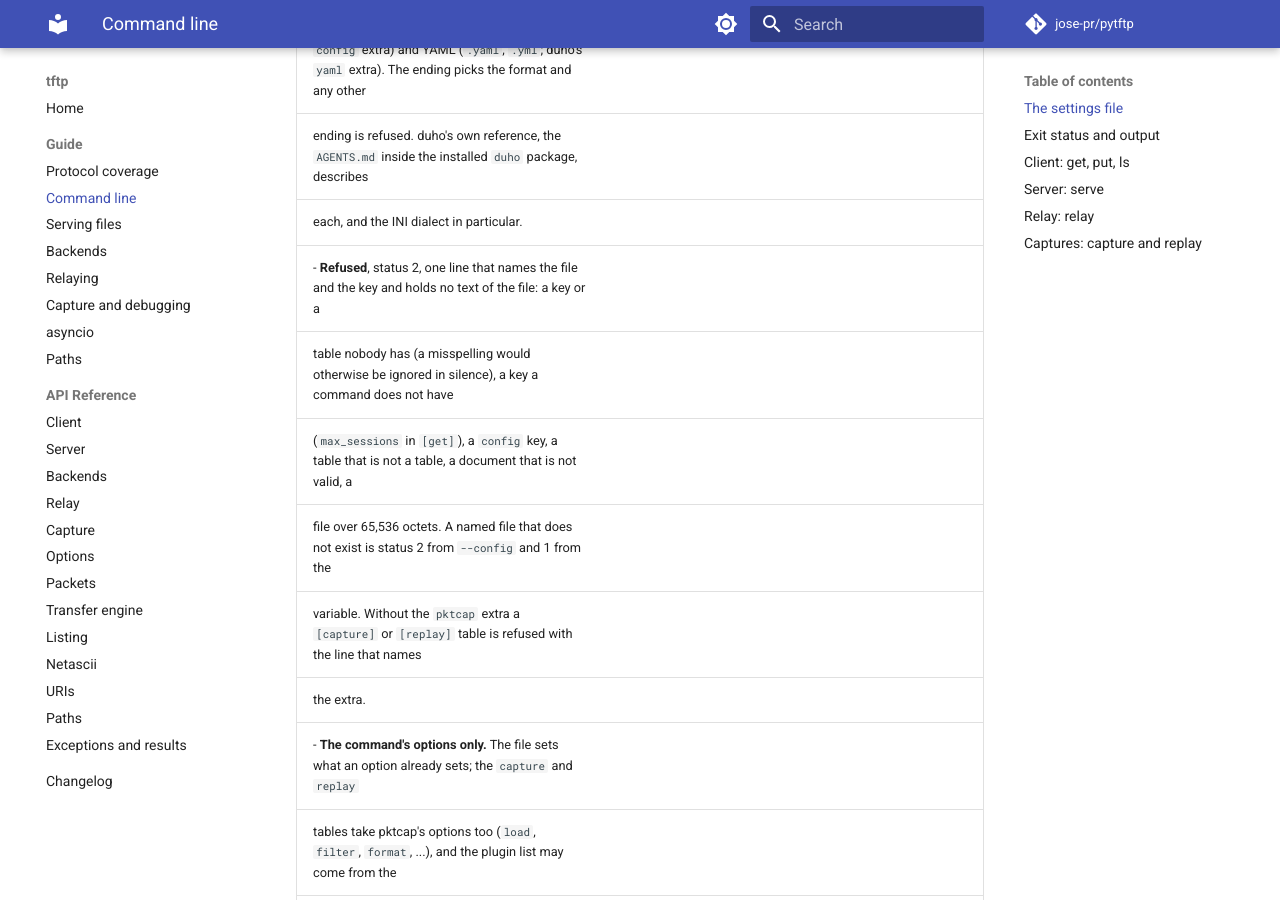
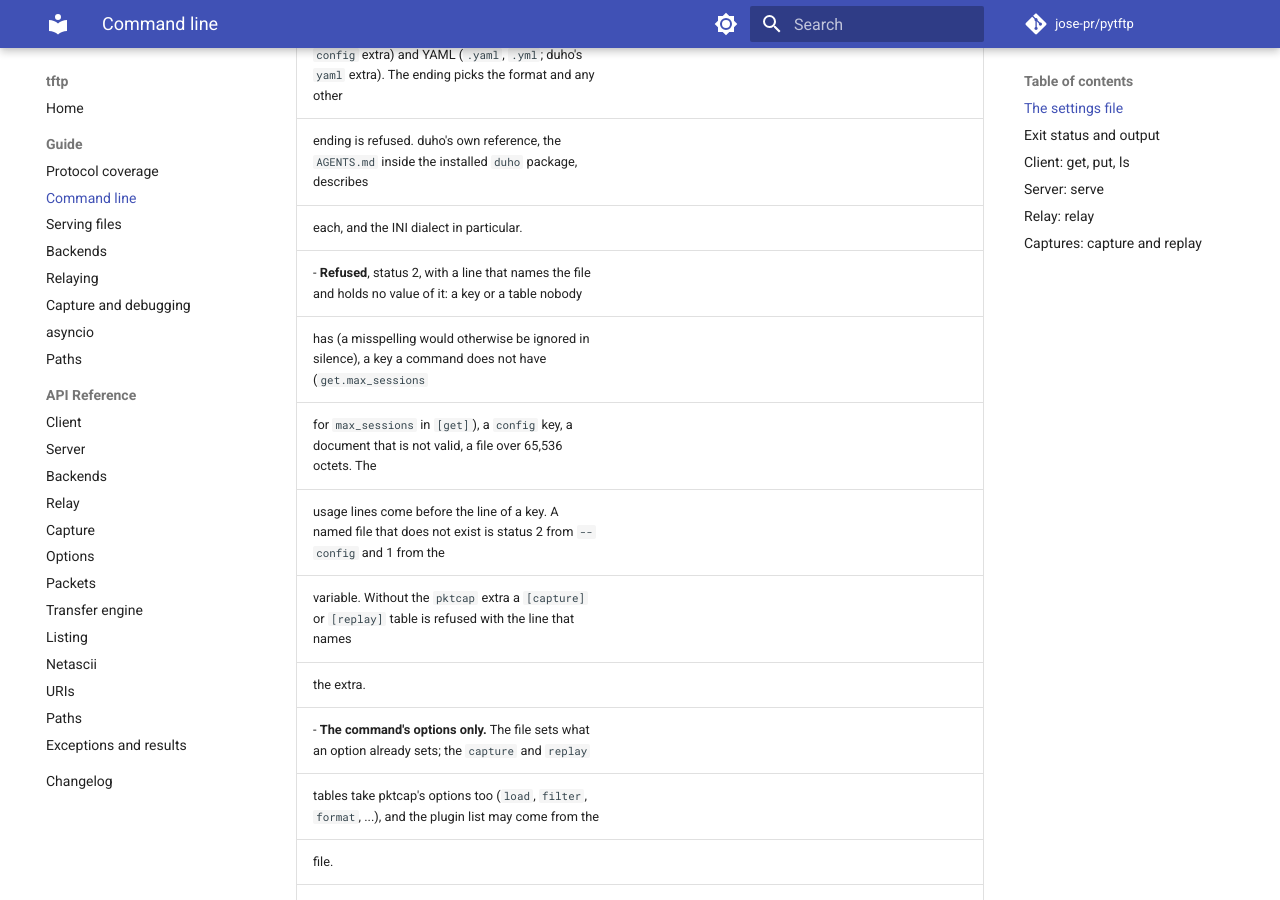
Before and after one commit to jose-pr/pytftp, an MkDocs documentation site: the page built from docs/cli.md, in a window 1280 px wide and 900 px high, scrolled down 1978 px. Built offline with MkDocs 1.6.1 and Material for MkDocs 9.7.7, drawn with Linux system fonts in a browser that asks for light colours; comment, search, counter and statistics services are not loaded; some of the changed text lies outside the part shown.

Commit message:
docs: an empty path is no file, and the check of a settings file's keys is duho's
The header, the command-line guide, the README and the release notes say that
an empty --config or PYTFTP_CONFIG reads no file, that a key nothing has is
reported by its dotted path after the usage lines, and that the cli extra needs
duho 0.7.3.

```diff
--- a/docs/cli.md
+++ b/docs/cli.md
@@ -63,10 +64,10 @@
   `config` extra) and YAML (`.yaml`, `.yml`; duho's `yaml` extra). The ending picks the format and any other
   ending is refused. duho's own reference, the `AGENTS.md` inside the installed `duho` package, describes
   each, and the INI dialect in particular.
-- **Refused**, status 2, one line that names the file and the key and holds no text of the file: a key or a
-  table nobody has (a misspelling would otherwise be ignored in silence), a key a command does not have
-  (`max_sessions` in `[get]`), a `config` key, a table that is not a table, a document that is not valid, a
-  file over 65,536 octets. A named file that does not exist is status 2 from `--config` and 1 from the
+- **Refused**, status 2, with a line that names the file and holds no value of it: a key or a table nobody
+  has (a misspelling would otherwise be ignored in silence), a key a command does not have (`get.max_sessions`
+  for `max_sessions` in `[get]`), a `config` key, a document that is not valid, a file over 65,536 octets. The
+  usage lines come before the line of a key. A named file that does not exist is status 2 from `--config` and 1 from the
   variable. Without the `pktcap` extra a `[capture]` or `[replay]` table is refused with the line that names
   the extra.
 - **The command's options only.** The file sets what an option already sets; the `capture` and `replay`
```
Also changed, not shown: other parts of docs/cli.md (+2 -1 lines), README.md (+1 -1 lines), RELEASENOTES.md (+1 -1 lines), src/tftp/cli/AGENTS.md (+8 -6 lines), 1 other file.
